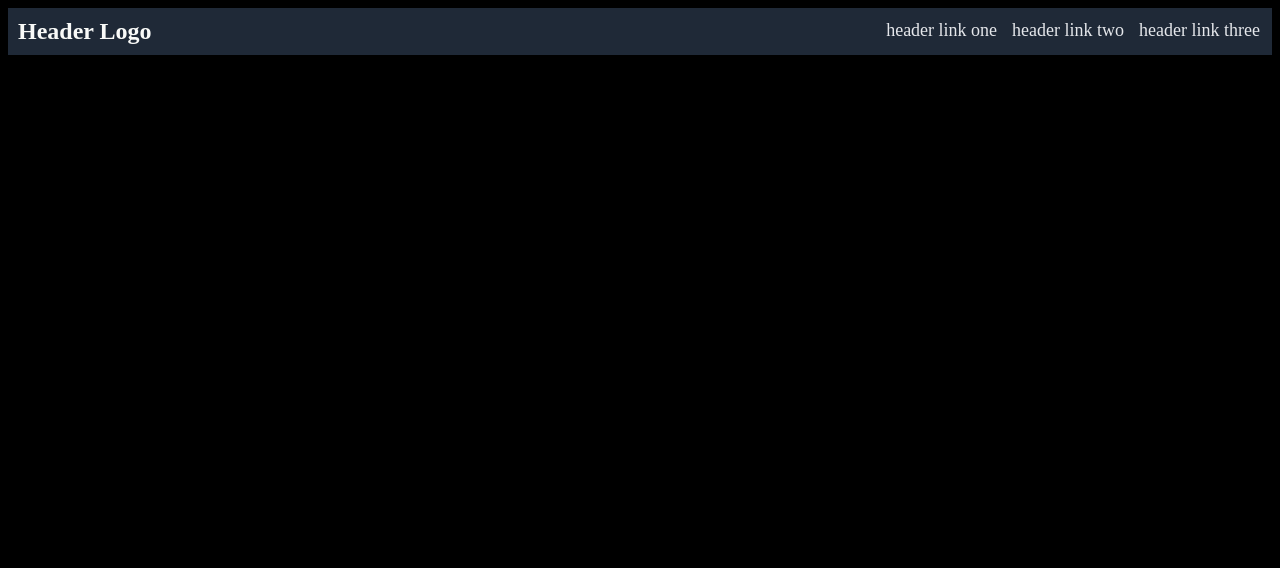
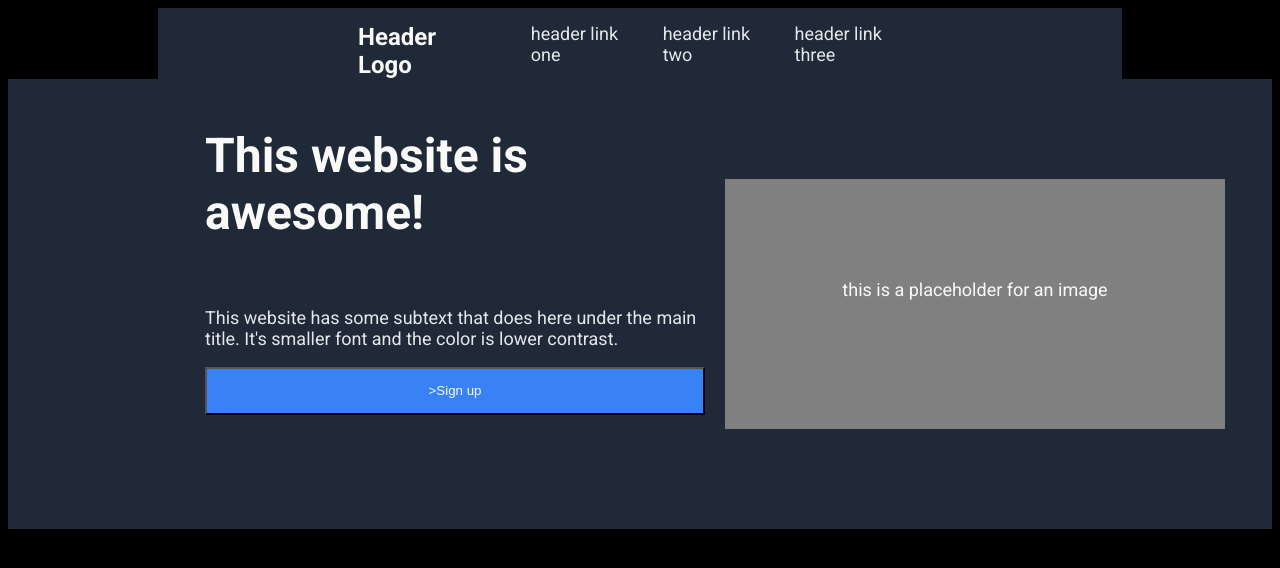
Before and after one commit to RosaleeKnight/landing-page, a plain HTML site: page index.html in a window 1280 px wide. Drawn offline with Linux system fonts and the light colour scheme.

Commit message:
Edit index.html and style.css

```diff
--- a/index.html
+++ b/index.html
@@ -8,6 +8,7 @@
   <link rel="stylesheet" href="style.css">
 </head>
 <body>
+    <div class="container">
         <div class="header">
             <div class="header-logo">
                 Header Logo
@@ -18,5 +19,23 @@
                 <li>header link three</li>
             </ul>
         </div>
+        <div class="section1">
+            <div class="section1-left">
+                <div class="main-text">
+                    <p>This website is awesome!</p>
+                </div>
+                <div class="sub-text">
+                    <p>This website has some subtext that does here under the main title. It's smaller font and
+                    the color is lower contrast.</p>
+                </div>
+                <button class="button">
+                    <p>>Sign up</p>
+                </button>
+            </div>
+            <div class="section1-right">
+            this is a placeholder for an image
+            </div>
+        </div>
+    </div>
 </body>
 </html>
--- a/style.css
+++ b/style.css
@@ -1,21 +1,29 @@
 @import url('https://fonts.googleapis.com/css2?family=Roboto:wght@400;700&display=swap');
 
 body {
-    background-color: #000000
+    margin: none;
+    background-color: #000000;
+    font-family: roboto, serif;
 }
 
-.header{
+.header {
     background-color: #1f2937;
     display: flex;
     align-content: space-between;
     justify-content: space-between;
+    padding-left: 200px;
+    padding-right: 200px;
+    margin-top: 0px;
+    margin-left: 150px;
+    margin-right: 150px;
 }
 
-.header-logo{
+.header-logo {
     color: #f9faf8;
     font-size: 24px;
     font-weight: bold;
-    padding: 10px;
+    padding-top: 15px;
+    margin: 0px;
 }
 
 ul {
@@ -24,6 +32,53 @@ ul {
     list-style-type: none;
     display: flex;
     margin: 0px;
-    padding: 12px;
+    padding-top: 15px;
     gap: 15px;
 }
+
+.section1 {
+    background-color: #1f2937;
+    display: flex;
+    align-content: space-between;
+    justify-content: center;
+    gap: 20px;
+}
+
+.section1-left {
+    width: 500px;
+    height: 250px;
+    display: flex;
+    flex-direction: column;
+    margin-left:150px;
+}
+
+.main-text {
+    color: #f9faf8;
+    font-size: 48px;
+    font-weight: bold;
+    display: flex;
+}
+
+.sub-text {
+    color: #e5e7eb;
+    font-size: 18px;
+    display: flex;
+}
+
+button {
+    background-color: #3882f6;
+    color: #f9faf8
+}
+
+.section1-right{
+    color: #f9faf8;
+    background-color:#808080;
+    width: 500px;
+    height: 150px;
+    font-size: 18px;
+    display: flex;
+    justify-content: center;
+    margin-top: 100px;
+    padding-top: 100px;
+    margin-bottom: 100px;
+}
```
Lines whose indentation alone changed are shown as unchanged.
